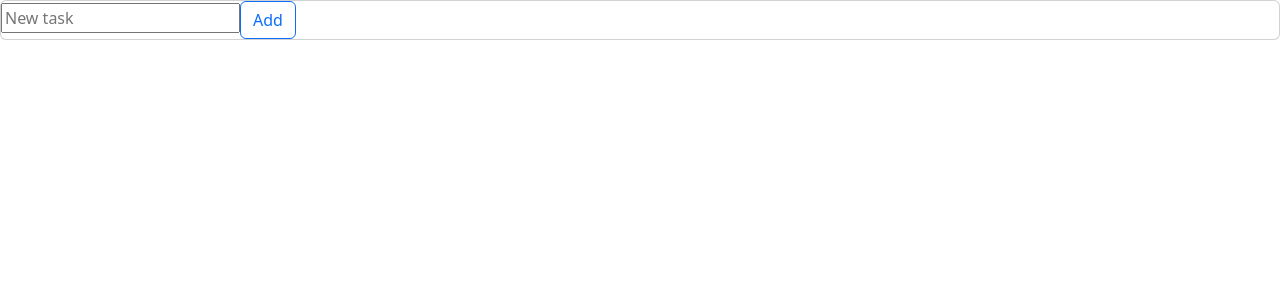
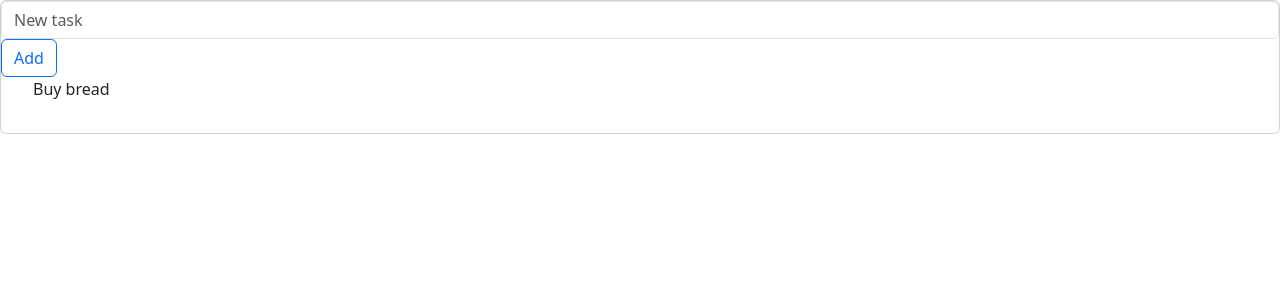
Before and after one commit to GBalatti9/Todo-app, a React (Vite) app: page / in a window 1280 px wide. Shown: the top 300 px of the page. Built offline with nearby package versions, Linux system fonts and the light colour scheme.

Commit message:
First steps with useReducer

```diff
--- a/src/Container.jsx
+++ b/src/Container.jsx
@@ -1,9 +1,27 @@
+import { useReducer } from 'react';
 import { AddTodoForm } from './components';
+import { TodoList } from './components/TodoList';
+
+const initialState = [
+    {
+        id: new Date().getTime(),
+        todo: 'Buy bread',
+        done: false,
+    }
+]
+
+const todoReducer = () => {
+
+}
 
 export const Container = () => {
+
+    const [ todos, dispatch ] = useReducer( todoReducer, initialState );
+
     return (
         <div className='card'>
             <AddTodoForm />
+            <TodoList items={ todos }/>
         </div>
     )
 }
--- a/src/components/AddTodoForm.jsx
+++ b/src/components/AddTodoForm.jsx
@@ -9,11 +9,9 @@ export const AddTodoForm = () => {
     });
 
     const handleForm = (e) => {
-
         e.preventDefault();
         console.log(formState.todo);
         onResetForm();
-
     }
 
     return (
@@ -21,6 +19,7 @@ export const AddTodoForm = () => {
             <input
                 type="text"
                 placeholder="New task"
+                className="form-control"
                 name="todo"
                 value={ formState.todo ? formState.todo : '' }
                 onChange={ onInputChange }/>
--- /dev/null
+++ b/src/components/TodoList.jsx
@@ -0,0 +1,12 @@
+
+export const TodoList = ({ items }) => {
+    return (
+        <ul>
+            {
+                items.map((item, i) => (
+                    <p key={item + i}>{item.todo}</p>
+                ))
+            }
+        </ul>
+    )
+}
```
